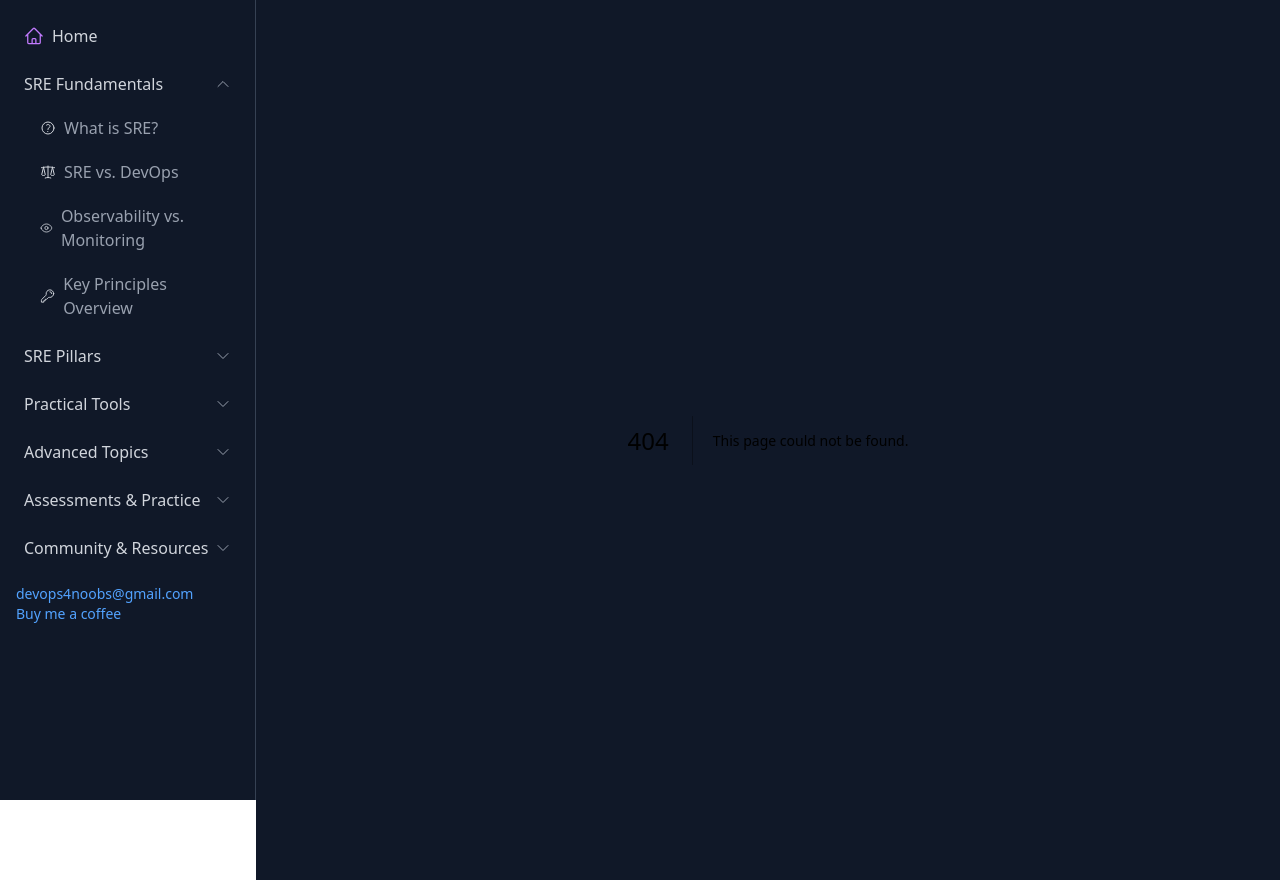
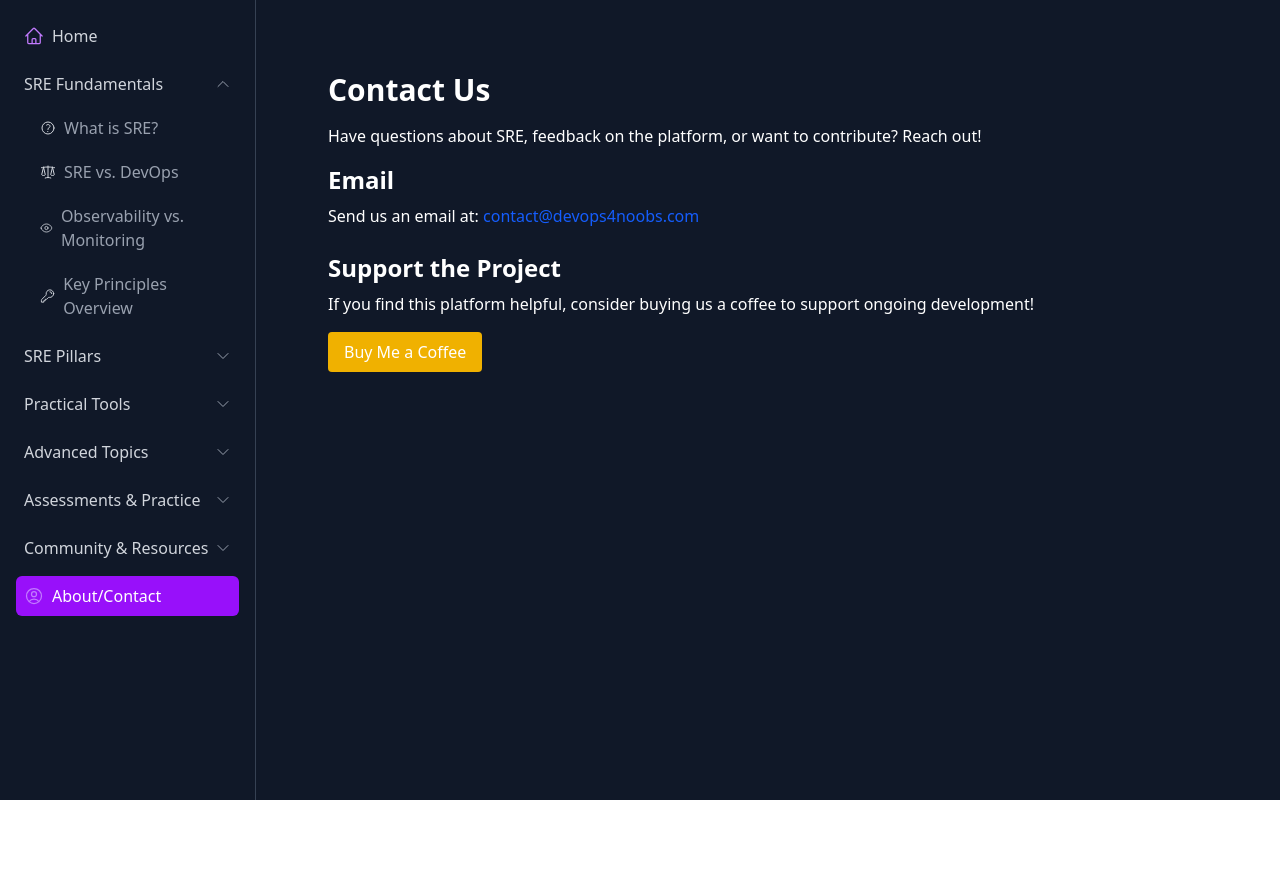
Before and after one commit to devops4noobs/sre4noobs, a Next.js app: page /about in a window 1280 px wide. Before the commit this address had no page. After the commit the page ends 800 px from the top, so only its background shows below. Built offline with nearby package versions, Linux system fonts and the light colour scheme.

Commit message:
add new buymeacoffee link and contact page

```diff
--- /dev/null
+++ b/src/app/about/page.tsx
@@ -0,0 +1,37 @@
+import Link from "next/link";
+
+export default function ContactPage() {
+  return (
+    <main className="container mx-auto p-8">
+      <h1 className="text-3xl font-bold mb-4">Contact Us</h1>
+      <p className="mb-4">
+        Have questions about SRE, feedback on the platform, or want to contribute? Reach out!
+      </p>
+
+      <section className="mb-6">
+        <h2 className="text-2xl font-semibold mb-2">Email</h2>
+        <p>
+          Send us an email at:{" "}
+          <a href="mailto:contact@devops4noobs.com" className="text-blue-600 hover:underline">
+            contact@devops4noobs.com
+          </a>
+        </p>
+      </section>
+
+      <section>
+        <h2 className="text-2xl font-semibold mb-2">Support the Project</h2>
+        <p className="mb-4">
+          If you find this platform helpful, consider buying us a coffee to support ongoing development!
+        </p>
+        <a
+          href="https://coff.ee/devops4noobs" // Replace with your actual link
+          target="_blank"
+          rel="noopener noreferrer"
+          className="inline-block bg-yellow-500 text-white px-4 py-2 rounded hover:bg-yellow-600"
+        >
+          Buy Me a Coffee
+        </a>
+      </section>
+    </main>
+  );
+}
--- a/src/components/Sidebar.tsx
+++ b/src/components/Sidebar.tsx
@@ -58,9 +58,9 @@ const menuItems = [
       { label: 'Forum/Discussions', href: '/community/forum', icon: ChatBubbleLeftRightIcon },
       { label: 'External Links', href: '/resources/links', icon: LinkIcon },
       { label: 'Contribute', href: 'https://github.com/devops4noobs/sre4noobs', icon: CodeBracketIcon },
-      { label: 'About/Contact', href: '/about', icon: UserCircleIcon },
     ],
   },
+  { label: 'About/Contact', href: '/about', icon: UserCircleIcon },
 ];
 
 export default function Sidebar() {
@@ -126,10 +126,6 @@ export default function Sidebar() {
           ))}
         </ul>
       </nav>
-      <div className="mt-auto pt-4 text-sm text-blue-400">
-        <p>devops4noobs@gmail.com</p>
-        <a href="https://buymeacoffee.com/devops4noow" className="hover:underline">Buy me a coffee</a>
-      </div>
     </aside>
   );
 }
```
